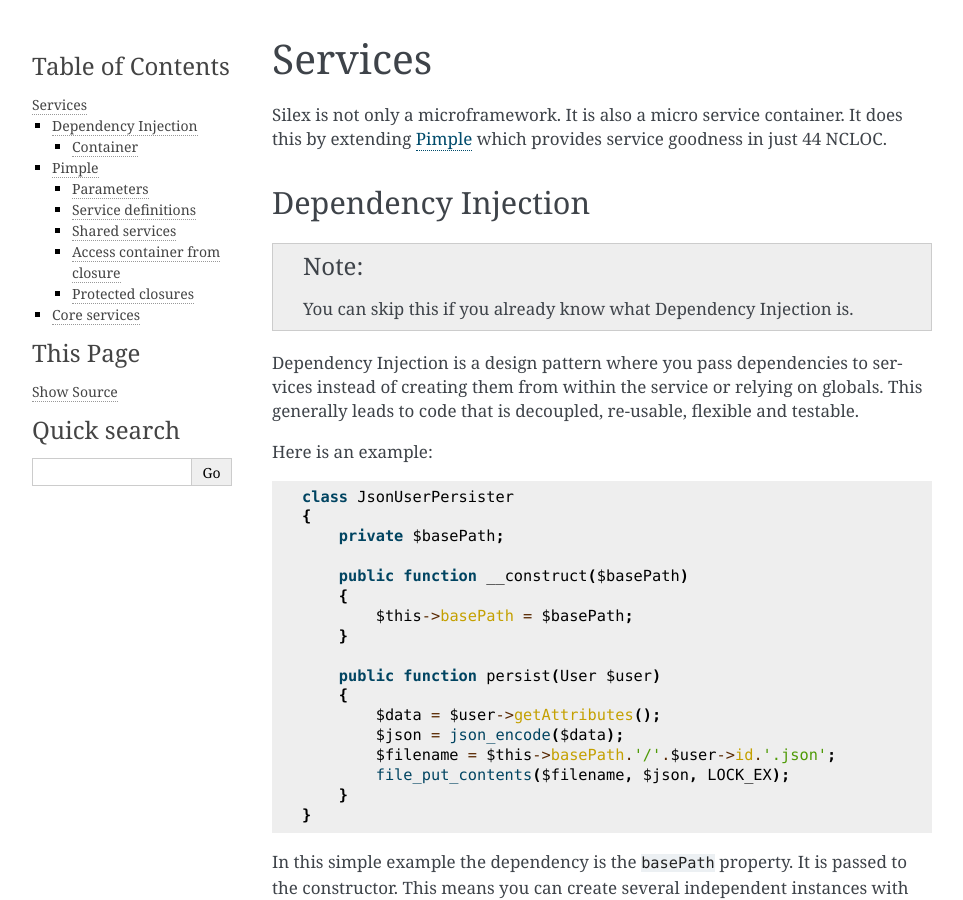
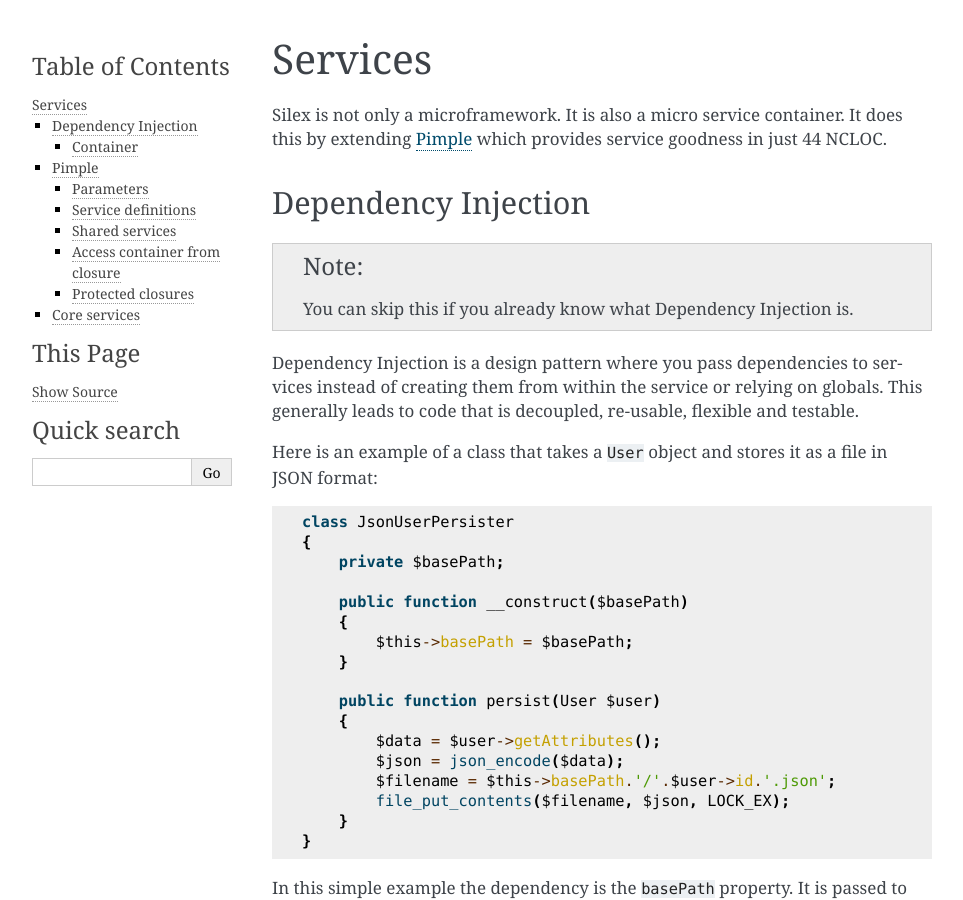
Before and after one commit to silexphp/Silex, a Sphinx documentation site: the page built from doc/services.rst, in a window 1280 px wide and 900 px high. Shown: the whole window, without its empty margins (148-1111 px from the left). Built offline with Sphinx 7.4.7, drawn with Linux system fonts in a browser that asks for light colours.

Commit message:
[docs] explain the purpose of the JsonUserPersister

```diff
--- a/doc/services.rst
+++ b/doc/services.rst
@@ -17,7 +17,8 @@ to services instead of creating them from within the service or
 relying on globals. This generally leads to code that is decoupled,
 re-usable, flexible and testable.
 
-Here is an example::
+Here is an example of a class that takes a ``User`` object and stores
+it as a file in JSON format::
 
     class JsonUserPersister
     {
```
